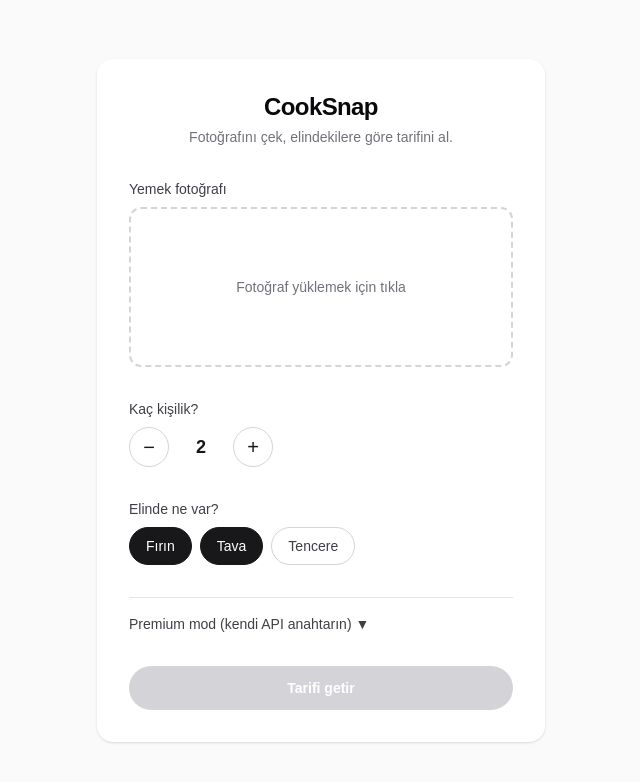
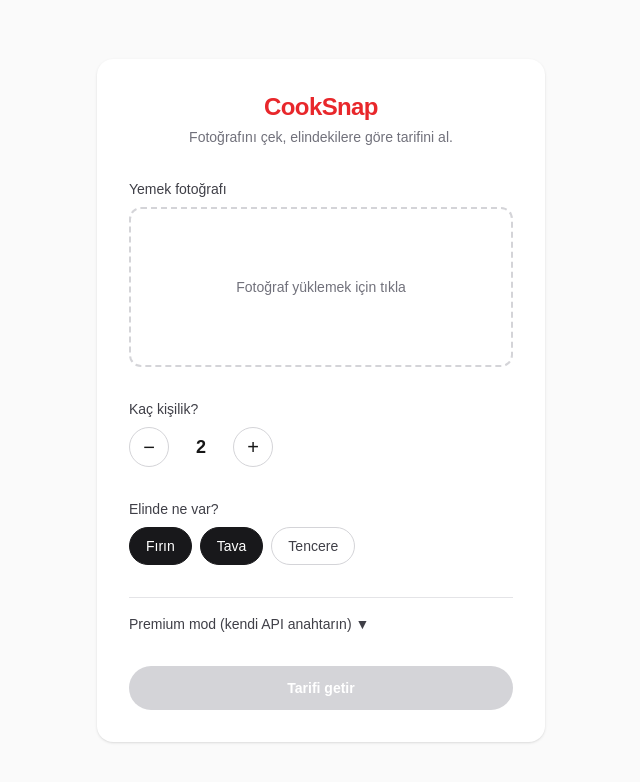
Before and after one commit to Kocayilmaz/cooksnap, a Next.js app: page / in a window 1280 px wide. Shown: the top 782 px of the page, without its empty margins (319-959 px from the left). Built offline with nearby package versions, Linux system fonts and the light colour scheme.

Commit message:
Ana sayfa basligini ve tarifi getir butonunu marka renklerine gecir

```diff
--- a/app/page.tsx
+++ b/app/page.tsx
@@ -58,7 +58,7 @@ export default function Home() {
     <div className="flex flex-1 items-center justify-center bg-zinc-50 px-4 py-12 dark:bg-black">
       <main className="flex w-full max-w-md flex-col gap-8 rounded-2xl bg-white p-8 shadow-sm dark:bg-zinc-950">
         <div className="flex flex-col gap-1 text-center">
-          <h1 className="text-2xl font-semibold tracking-tight text-zinc-950 dark:text-zinc-50">
+          <h1 className="text-2xl font-semibold tracking-tight text-brand-red">
             CookSnap
           </h1>
           <p className="text-sm text-zinc-500 dark:text-zinc-400">
@@ -75,7 +75,7 @@ export default function Home() {
           type="button"
           onClick={handleSubmit}
           disabled={!photo || status === "loading"}
-          className="w-full rounded-full bg-zinc-900 px-5 py-3 text-sm font-semibold text-white transition-colors hover:bg-zinc-700 disabled:cursor-not-allowed disabled:bg-zinc-300 dark:bg-zinc-50 dark:text-black dark:hover:bg-zinc-300 dark:disabled:bg-zinc-800 dark:disabled:text-zinc-500"
+          className="w-full rounded-full bg-brand-orange px-5 py-3 text-sm font-semibold text-white transition-colors hover:bg-brand-orange-dark disabled:cursor-not-allowed disabled:bg-zinc-300 dark:disabled:bg-zinc-800 dark:disabled:text-zinc-500"
         >
           {status === "loading" ? "Tarif hazırlanıyor…" : "Tarifi getir"}
         </button>
```
